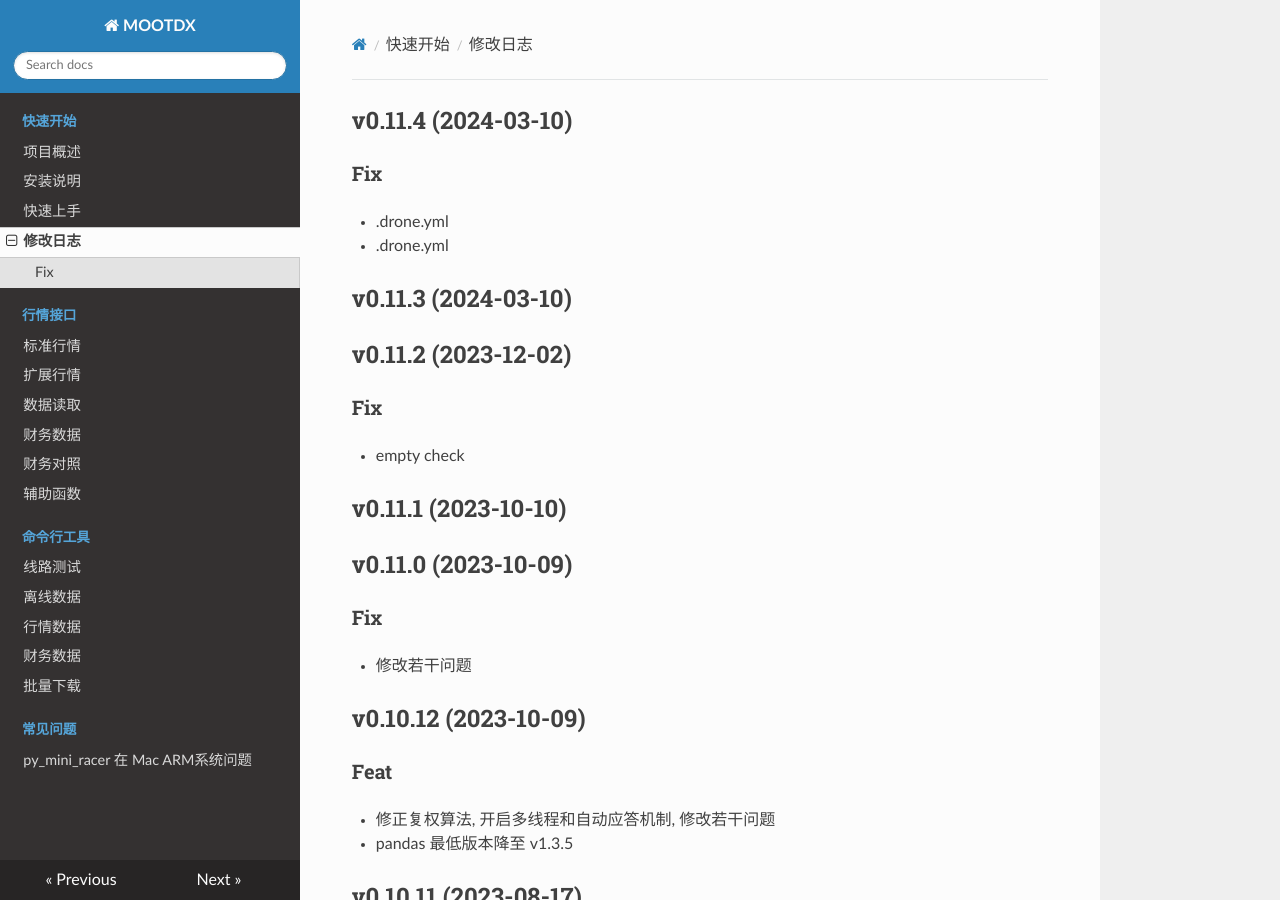
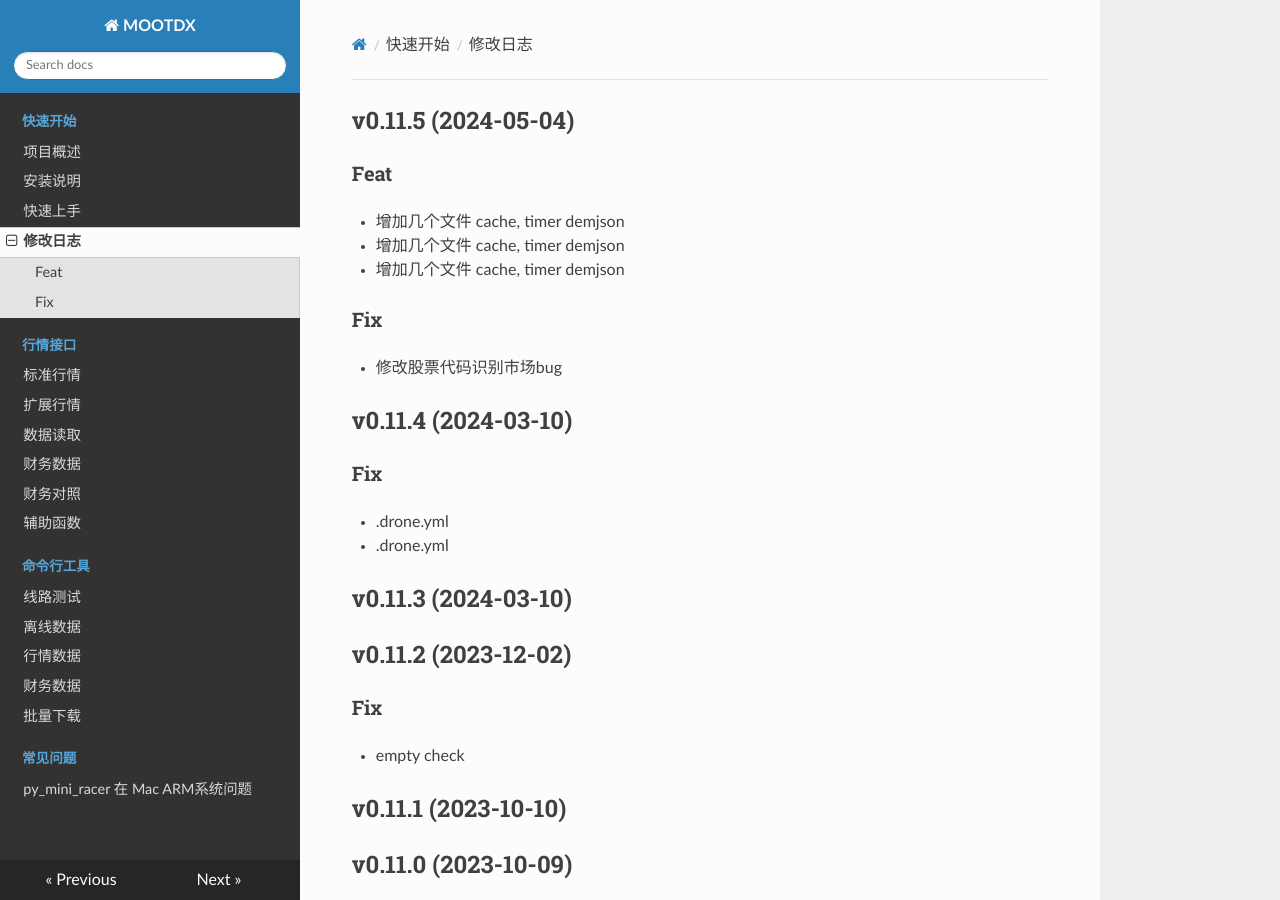
Before and after one commit to mootdx/mootdx, an MkDocs documentation site: the page built from docs/history.md, in a window 1280 px wide and 900 px high. Built offline with MkDocs 1.6.1, drawn with Linux system fonts in a browser that asks for light colours; nearby versions of some CDN libraries.

Commit message:
bump: version 0.11.4 → 0.11.5

```diff
--- a/docs/history.md
+++ b/docs/history.md
@@ -1,3 +1,15 @@
+## v0.11.5 (2024-05-04)
+
+### Feat
+
+- 增加几个文件 cache, timer demjson
+- 增加几个文件 cache, timer demjson
+- 增加几个文件 cache, timer demjson
+
+### Fix
+
+- 修改股票代码识别市场bug
+
 ## v0.11.4 (2024-03-10)
 
 ### Fix
--- a/mootdx/__init__.py
+++ b/mootdx/__init__.py
@@ -5,5 +5,5 @@ from mootdx.consts import HQ_HOSTS
 from mootdx.server import server
 from mootdx.utils import get_config_path
 
-__version__ = '0.11.4'
+__version__ = '0.11.5'
 __author__ = 'bopo.wang <ibopo@126.com>'
--- a/pyproject.toml
+++ b/pyproject.toml
@@ -1,6 +1,6 @@
 [tool.poetry]
 name = "mootdx"
-version = "0.11.4"
+version = "0.11.5"
 description = "通达信数据读取接口."
 authors = ["bopo <ibopo@126.com>"]
 readme = "README.md"
```
